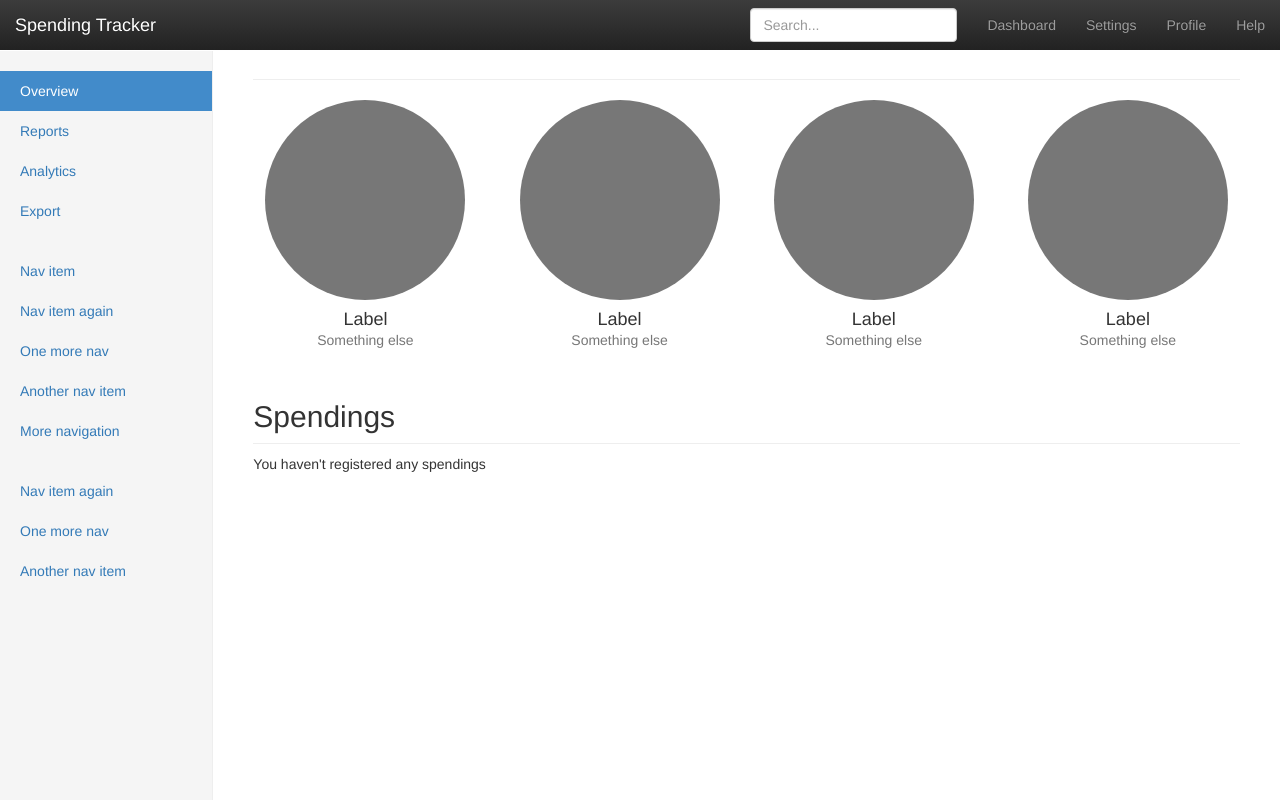
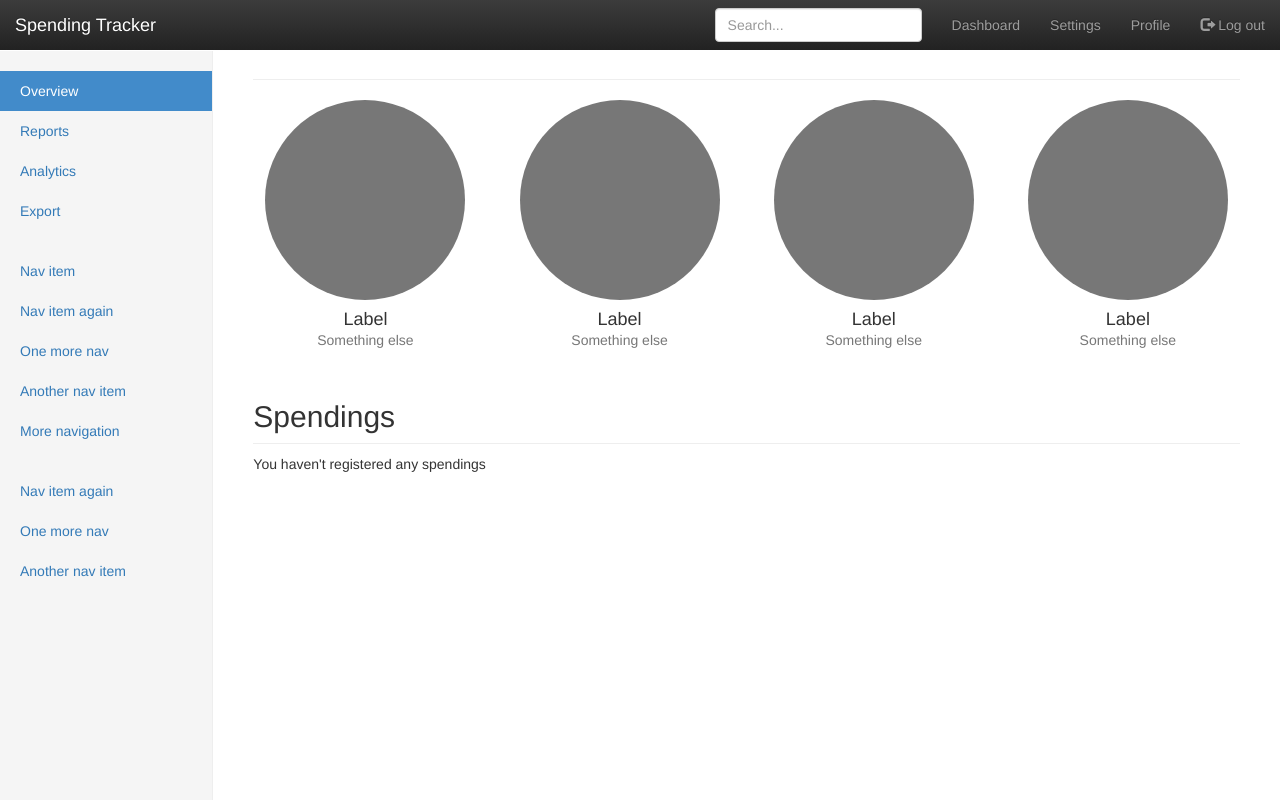
Before and after one commit to Cheetar/spending_tracker, a Django app: template templates/analyser/board.html in a window 1280 px wide. Run offline with Django 3.2, Linux system fonts and the light colour scheme; the template is opened without the code that fills it, so the values that code supplies are empty; parts of the project's set-up code (start-up, migrations or seed data) failed here and were passed over; some libraries are stand-ins or nearby versions.

Commit message:
Added log out glyphicon

```diff
--- a/templates/analyser/board.html
+++ b/templates/analyser/board.html
@@ -50,7 +50,7 @@
             <li><a href="#">Dashboard</a></li>
             <li><a href="#">Settings</a></li>
             <li><a href="#">Profile</a></li>
-            <li><a href="#">Help</a></li>
+            <li><a href="{% url 'logout' %}"><span class="glyphicon glyphicon-log-out"></span> Log out</a></li>
           </ul>
           <form class="navbar-form navbar-right">
             <input type="text" class="form-control" placeholder="Search...">
--- a/templates/main/base.html
+++ b/templates/main/base.html
@@ -33,7 +33,7 @@
       <div class="container">
         <a class="navbar-brand" href="{% url 'home' %}">Spending Tracker</a>
         {% if request.user.is_authenticated %}
-          <a class="btn btn-basic" href="{% url 'logout' %}"><span class="glyphicon glyphicon-log-out"></span>Log out</a>
+          <a class="btn btn-basic" href="{% url 'logout' %}"><span class="glyphicon glyphicon-log-out"></span> Log out</a>
         {% else %}
           <a class="btn btn-primary" href="{% url 'login' %}">Sign In</a>
         {% endif %}
```
